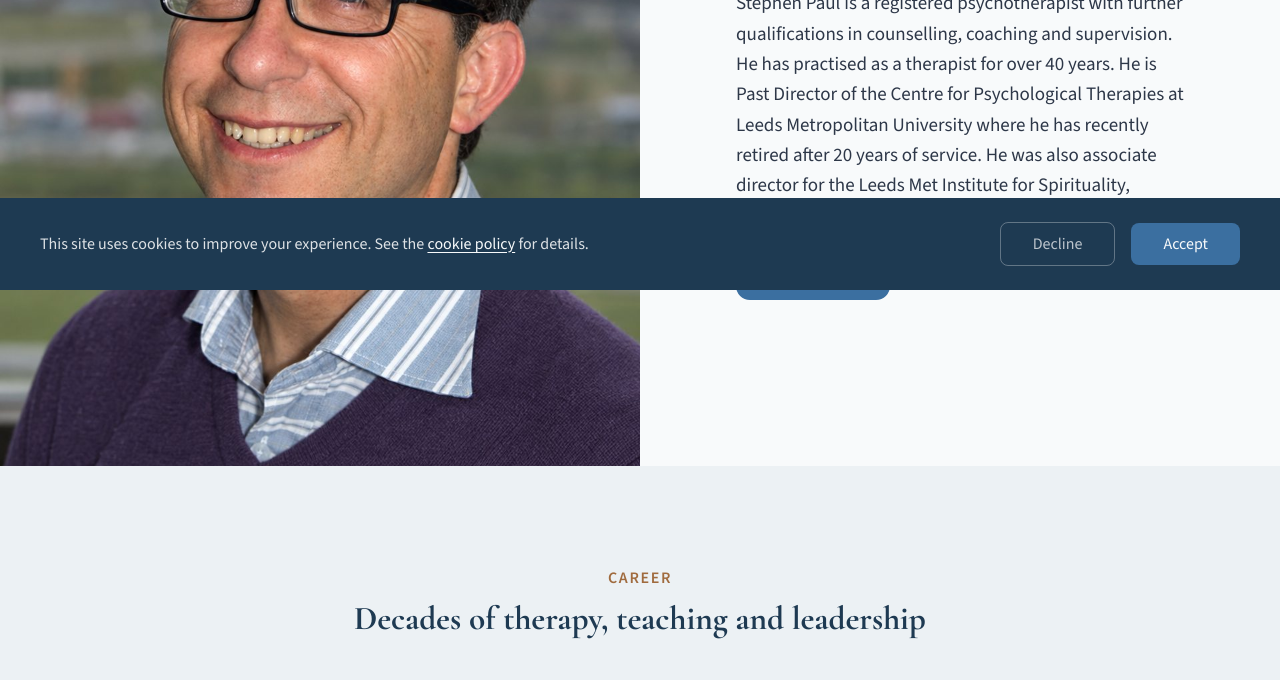
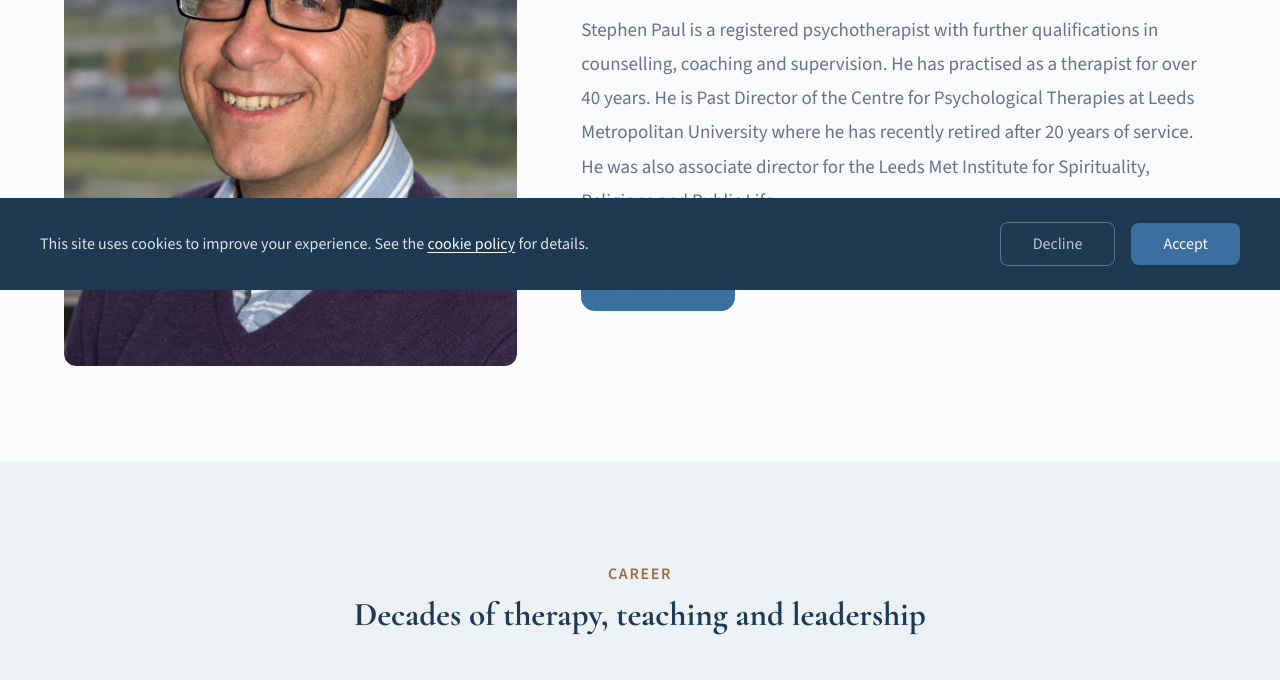
Before and after one commit to trulyempoweredcode/stephen-paul.co.uk, a plain HTML site: page about.html in a window 1280 px wide. Shown: the part 510-1190 px from the top of the page. Drawn offline with nearby package versions, Linux system fonts and the light colour scheme.

Commit message:
About: framed portrait beside the text instead of a half-page bleed (library intro section)
Co-Authored-By: Claude Opus 5.5 <noreply@anthropic.com>

```diff
--- a/about.html
+++ b/about.html
@@ -184,13 +184,13 @@
 
   <main id="main">
 
-    <!-- SECTION: about-hero -->
-    <section class="about-hero">
-      <div class="container about-hero__inner">
-        <div class="about-hero__image-wrap">
-          <img src="images/stephen-portrait.jpg" alt="Stephen Paul, psychotherapist" class="about-hero__image" width="960" height="1280">
+    <!-- SECTION: intro -->
+    <section class="section">
+      <div class="container intro__inner">
+        <div class="intro__image-wrap">
+          <img src="images/stephen-portrait.jpg" alt="Stephen Paul, psychotherapist" class="intro__image" width="960" height="1280">
         </div>
-        <div class="about-hero__content">
+        <div class="intro__text">
           <span class="section-label">About Stephen</span>
           <h1>Stephen Paul</h1>
           <p><strong>MSc (Psychological Counselling), PGCE, BA (Hons), Dip. Psychotherapy, Dip. Therapeutic Hypnosis, Dip. Coaching, PG Dip. Supervision, Registered MBACP</strong></p>
@@ -199,7 +199,7 @@
         </div>
       </div>
     </section>
-    <!-- /SECTION: about-hero -->
+    <!-- /SECTION: intro -->
 
     <!-- SECTION: my-journey -->
     <section class="section section--alt reveal">
```
Also changed, not shown: build-spec.json (+4 -4 lines).
